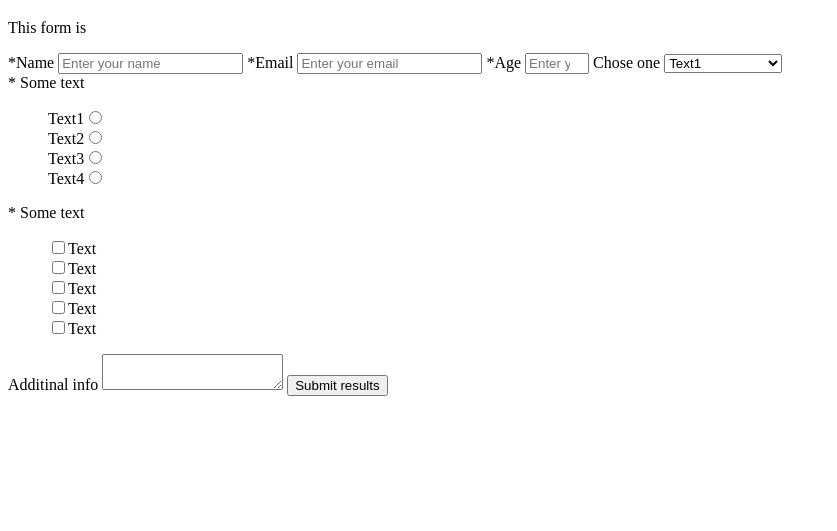
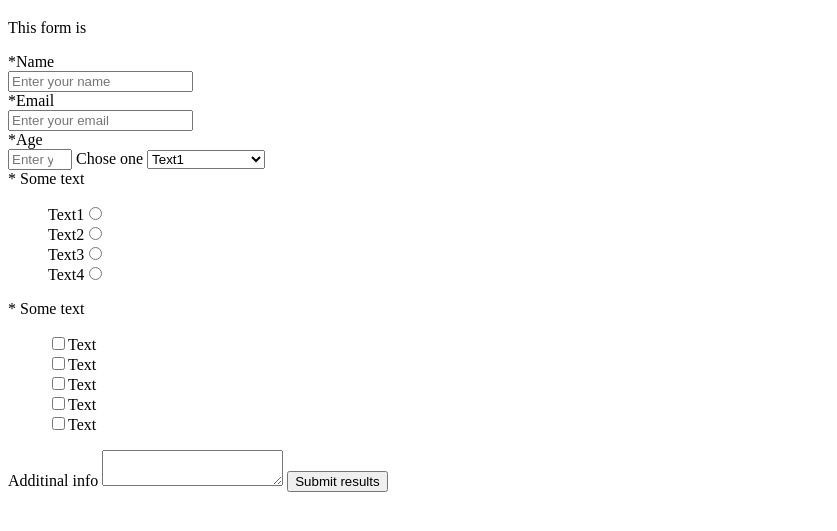
Before and after one commit to Kickrop/bootcamp_projects, a plain HTML site: page survey_form/index.html in a window 1280 px wide. Shown: the part 61-592 px from the top of the page, without its empty margins (0-837 px from the left). Drawn offline with Linux system fonts and the light colour scheme.

Commit message:
new class

```diff
--- a/survey_form/index.html
+++ b/survey_form/index.html
@@ -9,13 +9,19 @@
 	<h1 id="title">Fill the form below</h1>
 	<p id="description">This form is</p>
 	<form id="survey-form">
-		<label id="name-label" for="name">*Name</label>
+		<div class="label">
+			<label id="name-label" for="name">*Name</label>
+		</div>
 		<input id="name" type="text" name="name" placeholder="Enter your name" required>
 
-		<label id="email-label" for="email">*Email</label>
+		<div class="label">
+			<label id="email-label" for="email">*Email</label>
+		</div>
 		<input id="email" type="email" name="email" placeholder="Enter your email" required>
 
-		<label id="number-label" for="age">*Age</label>
+		<div class="label">
+			<label id="number-label" for="age">*Age</label>
+		</div>
 		<input id="number" type="number" min="1" max="125" name="Age" placeholder="Enter your age" required>
 
   <label id="" for="drop">Chose one</label>
```
